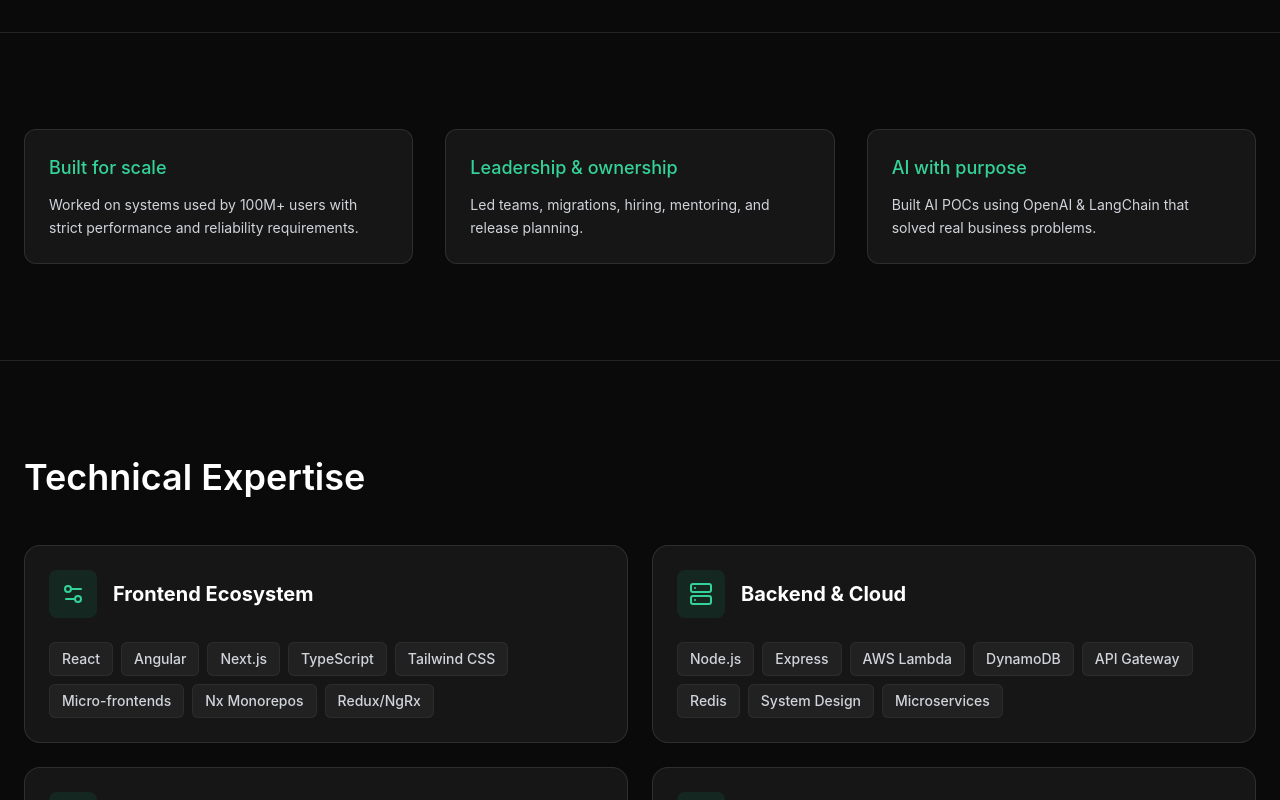
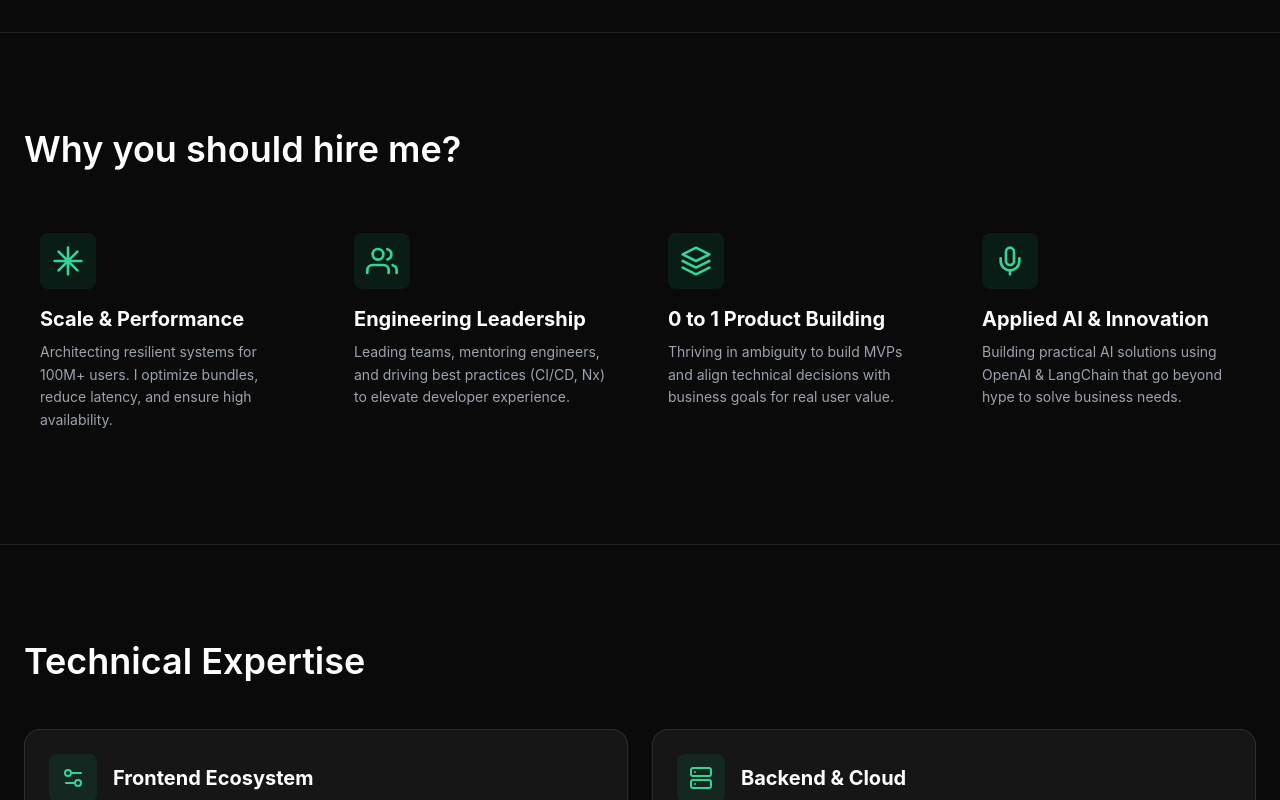
Before and after one commit to learneradarsh/learneradarsh.github.io, a React (Vite) app: page / in a window 1280 px wide. Shown: the part 920-1720 px from the top of the page. Built offline with nearby package versions, Linux system fonts and the light colour scheme.

Commit message:
update why should I hire me

```diff
--- a/src/components/WhyCard.tsx
+++ b/src/components/WhyCard.tsx
@@ -1,13 +1,21 @@
+import React from "react";
+
 type WhyCardProps = {
   title: string;
   desc: string;
+  icon: React.ReactNode;
 };
 
-export default function WhyCard({ title, desc }: WhyCardProps) {
+export default function WhyCard({ title, desc, icon }: WhyCardProps) {
   return (
-    <div className="border border-white/10 rounded-xl p-6 bg-gradient-to-br from-white/5 to-transparent">
-      <h3 className="text-lg font-medium">{title}</h3>
-      <p className="mt-3 text-gray-400 text-sm leading-relaxed">
+    <div className="flex flex-col items-start p-4 hover:bg-white/5 rounded-xl transition-colors group">
+      <div className="mb-4 p-3 rounded-lg bg-emerald-500/10 text-emerald-400 group-hover:bg-emerald-500 group-hover:text-black transition-colors duration-300">
+        {icon}
+      </div>
+      <h3 className="text-xl font-bold text-white mb-2 group-hover:text-emerald-400 transition-colors">
+        {title}
+      </h3>
+      <p className="text-gray-400 text-sm leading-relaxed">
         {desc}
       </p>
     </div>
--- a/src/pages/Home.tsx
+++ b/src/pages/Home.tsx
@@ -4,6 +4,7 @@
 
 import Header from "../components/Header";
 import ProjectCard from "../components/ProjectCard";
+import WhyCard from "../components/WhyCard";
 import ValueCard from "../components/ValueCard";
 import AIToolCard from "../components/AIToolCard";
 import AwardCard from "../components/AwardCard";
@@ -79,25 +80,31 @@
           </div>
         </section>
 
-        {/* ================= QUICK VALUE ================= */}
-        <Section>
-          <div className="grid grid-cols-1 md:grid-cols-3 gap-8">
-            <ValueCard
-              title="Built for scale"
-              desc="Worked on systems used by 100M+ users with strict performance and reliability requirements."
+        {/* ================= WHY HIRE ME ================= */}
+        <Section title="Why you should hire me?">
+          <div className="grid grid-cols-1 md:grid-cols-2 lg:grid-cols-4 gap-6">
+            <WhyCard
+              icon={<svg xmlns="http://www.w3.org/2000/svg" width="32" height="32" viewBox="0 0 24 24" fill="none" stroke="currentColor" strokeWidth="2" strokeLinecap="round" strokeLinejoin="round"><path d="M12 2v20M2 12h20M4.93 4.93l14.14 14.14M4.93 19.07L19.07 4.93"/></svg>}
+              title="Scale & Performance"
+              desc="Architecting resilient systems for 100M+ users. I optimize bundles, reduce latency, and ensure high availability."
             />
-            <ValueCard
-              title="Leadership & ownership"
-              desc="Led teams, migrations, hiring, mentoring, and release planning."
+            <WhyCard
+              icon={<svg xmlns="http://www.w3.org/2000/svg" width="32" height="32" viewBox="0 0 24 24" fill="none" stroke="currentColor" strokeWidth="2" strokeLinecap="round" strokeLinejoin="round"><path d="M17 21v-2a4 4 0 0 0-4-4H5a4 4 0 0 0-4 4v2"></path><circle cx="9" cy="7" r="4"></circle><path d="M23 21v-2a4 4 0 0 0-3-3.87"></path><path d="M16 3.13a4 4 0 0 1 0 7.75"></path></svg>}
+              title="Engineering Leadership"
+              desc="Leading teams, mentoring engineers, and driving best practices (CI/CD, Nx) to elevate developer experience."
             />
-            <ValueCard
-              title="AI with purpose"
-              desc="Built AI POCs using OpenAI & LangChain that solved real business problems."
+            <WhyCard
+              icon={<svg xmlns="http://www.w3.org/2000/svg" width="32" height="32" viewBox="0 0 24 24" fill="none" stroke="currentColor" strokeWidth="2" strokeLinecap="round" strokeLinejoin="round"><polygon points="12 2 2 7 12 12 22 7 12 2"></polygon><polyline points="2 17 12 22 22 17"></polyline><polyline points="2 12 12 17 22 12"></polyline></svg>}
+              title="0 to 1 Product Building"
+              desc="Thriving in ambiguity to build MVPs and align technical decisions with business goals for real user value."
+            />
+            <WhyCard
+              icon={<svg xmlns="http://www.w3.org/2000/svg" width="32" height="32" viewBox="0 0 24 24" fill="none" stroke="currentColor" strokeWidth="2" strokeLinecap="round" strokeLinejoin="round"><path d="M12 2a3 3 0 0 0-3 3v7a3 3 0 0 0 6 0V5a3 3 0 0 0-3-3Z"/><path d="M19 10v2a7 7 0 0 1-14 0v-2"/><line x1="12" x2="12" y1="19" y2="22"/></svg>}
+              title="Applied AI & Innovation"
+              desc="Building practical AI solutions using OpenAI & LangChain that go beyond hype to solve business needs."
             />
           </div>
         </Section>
-
-
 
         {/* ================= SKILLS ================= */}
         <Section title="Technical Expertise">
@@ -142,12 +149,12 @@
   <div className="grid grid-cols-2 md:grid-cols-4 gap-6">
     <AIToolCard name="Kiro" />
     <AIToolCard name="Amazon Q" />
+    <AIToolCard name="Antigravity" />
+    <AIToolCard name="LangChain" />
+    <AIToolCard name="Cursor" />
+    <AIToolCard name="Prompt Eng." />
     <AIToolCard name="ChatGPT" />
     <AIToolCard name="Deep Seek" />
-    <AIToolCard name="Antigravity" />
-    <AIToolCard name="LangChain" />
-    <AIToolCard name="HuggingFace" />
-    <AIToolCard name="Prompt Eng." />
   </div>
 </Section>
 
```
